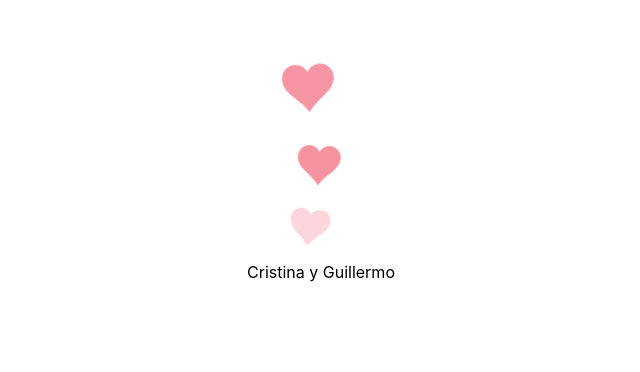
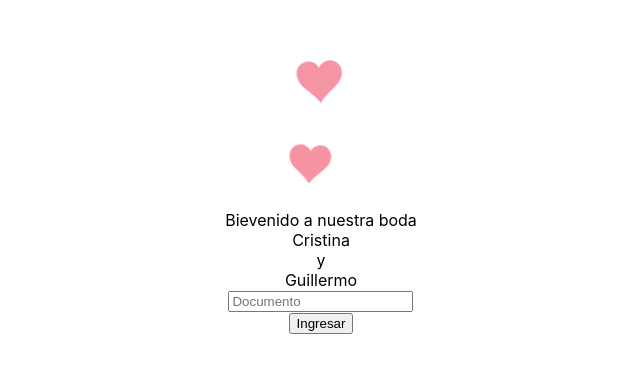
Before and after one commit to sargerass/wedding, a React (Create React App) app: page / in a window 1280 px wide. Shown: the part 128-500 px from the top of the page, without its empty margins (319-959 px from the left). Built offline with nearby package versions, Linux system fonts and the light colour scheme; a web font is replaced by a local one.

Commit message:
fix home

```diff
--- a/src/pages/home/home.scss
+++ b/src/pages/home/home.scss
@@ -6,5 +6,7 @@
     align-items: center;
     width: 100%;
     height: 100vh;
+    position: relative;
+    z-index: 1;
   }
 }
--- a/src/pages/home/home.tsx
+++ b/src/pages/home/home.tsx
@@ -6,18 +6,44 @@ interface IProps {
   onFinish?: Function;
 }
 interface IState {
-  showHeart: boolean;
-  showHelp: boolean;
+
 }
 class HomePage extends React.Component<IProps, IState> {
+
+  constructor(props: any) {
+    super(props);
+    this.state = {
+    };
+    this._setup();
+  }
+  private _setup(): void {
+    this._validateDocument = this._validateDocument.bind(this);
+  }
+  private _validateDocument(e:any): void {
+    e.preventDefault();
+    console.log('e', e);
+    const form = e.target;
+    const document = form.document.value;
+  }
   render() {
     return (
       <div className="page-home">
         <HeartsComponent/>
         <div className="page-home__content">
-          <div className="page-home__title">
-            Cristina y Guillermo
+          <div>
+            <div className="page-home__title">
+              Bievenido a nuestra boda
+            </div>
+            <div>
+              Cristina <br /> y  <br /> Guillermo
+            </div>
+            <form onSubmit={this._validateDocument}>
+              <input name="document" type="tel" placeholder="Documento" required/>
+              <br />
+              <button>Ingresar</button>
+            </form>
           </div>
+
         </div>
       </div>
     )
```
